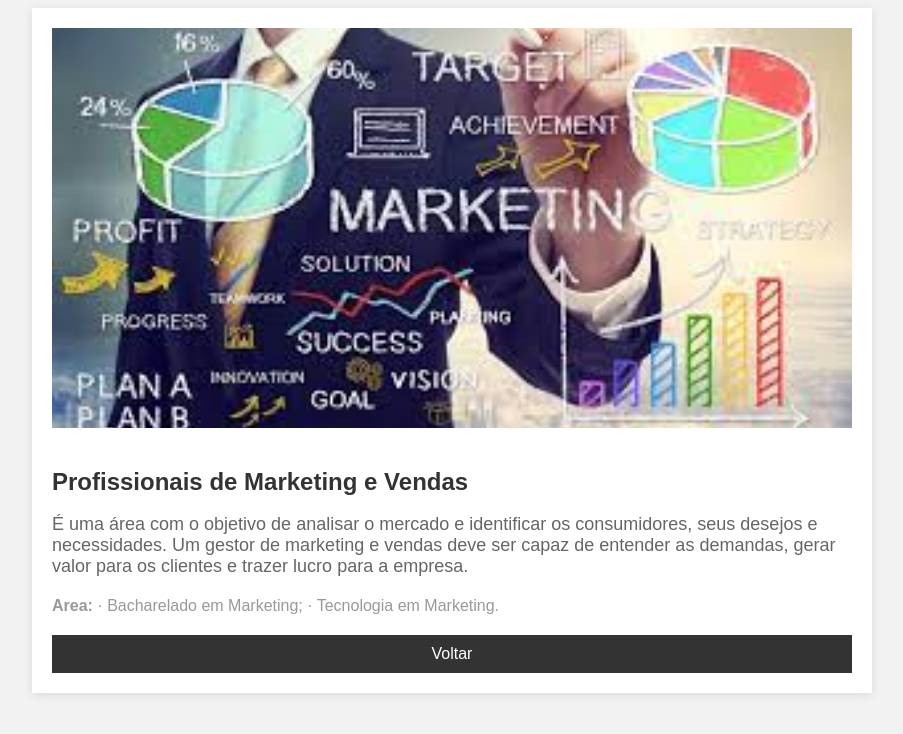
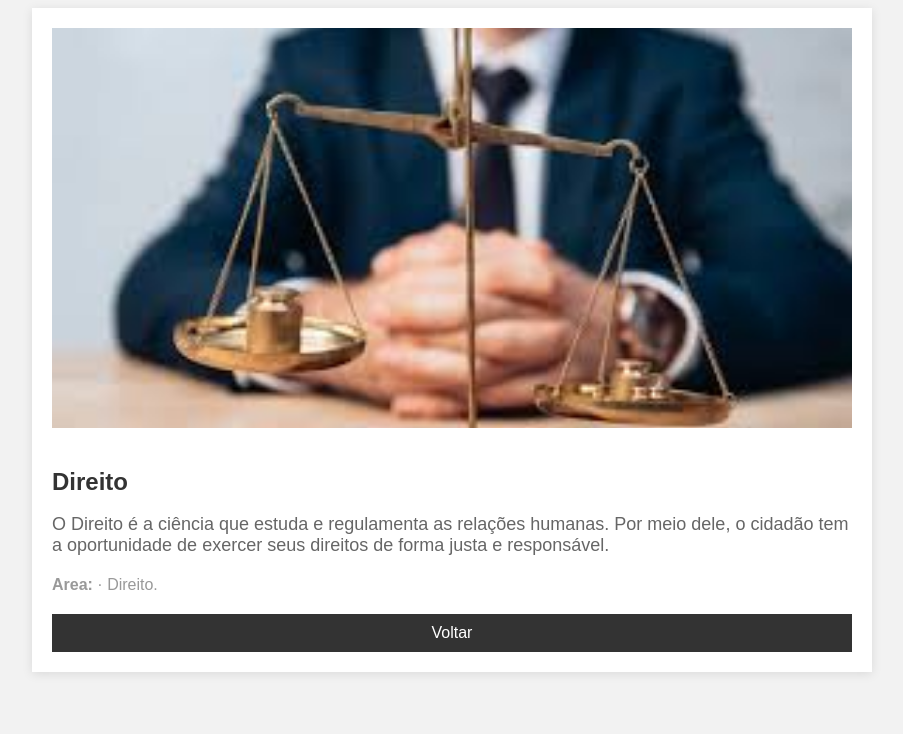
Before and after one commit to webhub3750/Direito.github.io, a plain HTML site: page index.html in a window 1280 px wide. Shown: the whole page, without its empty margins (188-1091 px from the left). Drawn offline with Linux system fonts and the light colour scheme.

Commit message:
Add files via upload

```diff
--- a/index.html
+++ b/index.html
@@ -66,13 +66,12 @@
 </head>
 <body>
   <div class="container">
-    <img src="imagen10.jpg" class="imagem-assum">
-    <h1 class="titulo-assum">Profissionais de Marketing e Vendas</h1>
-    <p class="descricao-assum">É uma área com o objetivo de analisar o mercado e identificar os consumidores, seus desejos e necessidades. Um gestor de marketing e vendas deve ser capaz de entender as demandas, gerar valor para os clientes e trazer lucro para a empresa.</p>
+    <img src="imagen8.jpg" class="imagem-assum">
+    <h1 class="titulo-assum">Direito</h1>
+    <p class="descricao-assum">O Direito é a ciência que estuda e regulamenta as relações humanas. Por meio dele, o cidadão tem a oportunidade de exercer seus direitos de forma justa e responsável.</p>
     <div class="detalhes-assum">
       <span>Area:</span>
-      · Bacharelado em Marketing;
-      · Tecnologia em Marketing.
+      · Direito.
     </div>
     <a href="https://kiry5.github.io/trabalhos_em_alta.github.io/" class="botao-voltar">Voltar</a>
   </div>
```
Also changed, not shown: imagen8.jpg (added).
